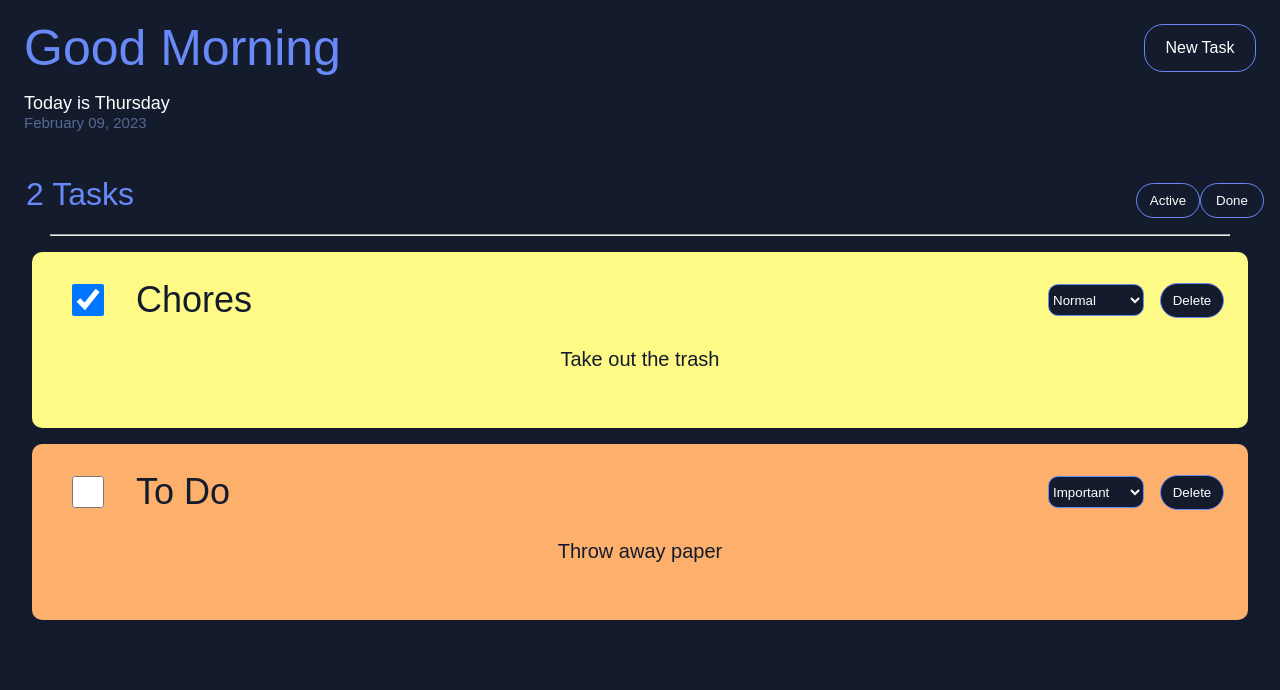
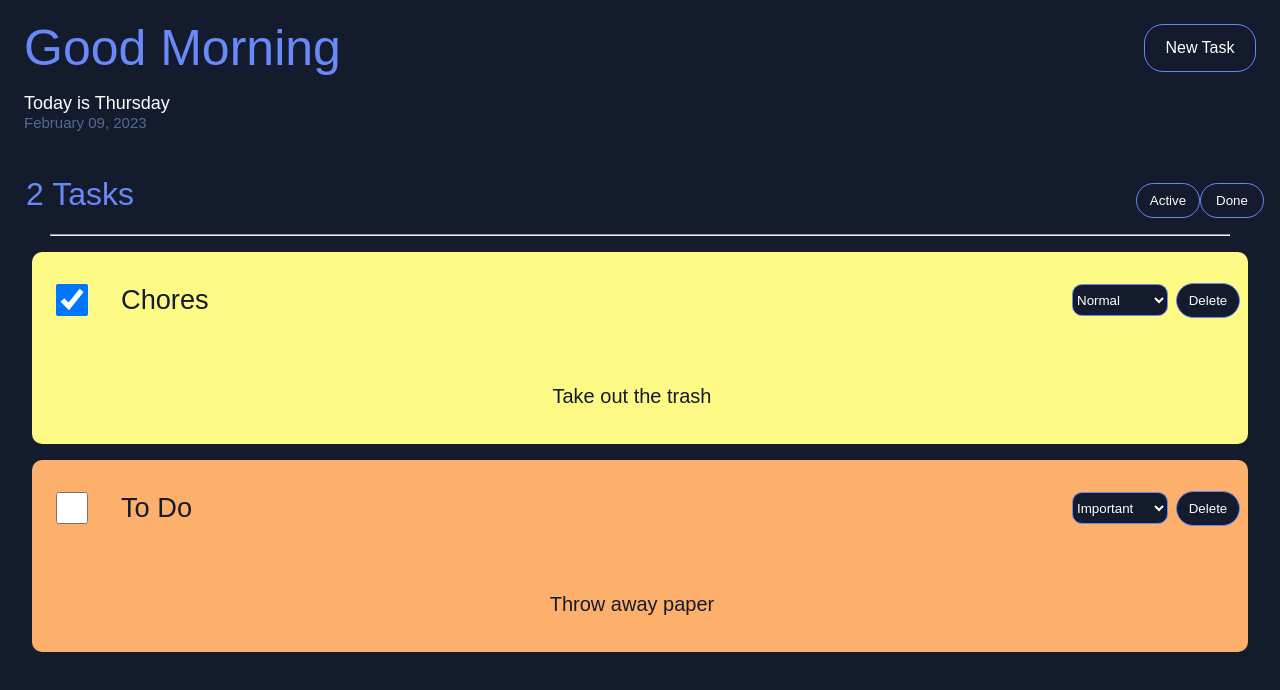
Before and after one commit to dilekbaykara/to-do-list, a React (Create React App) app: page / in a window 1280 px wide. Shown: the top 690 px of the page. Built offline with nearby package versions, Linux system fonts and the light colour scheme; a web font is replaced by a local one.

Commit message:
styling position of description box

```diff
--- a/src/App.css
+++ b/src/App.css
@@ -10,7 +10,7 @@
   border: 1px #ffff;
   color: #131b2d;
   margin: 1rem;
-  height: 11rem;
+  height: 12rem;
   border-radius: 10px;
   margin-left: 2rem;
   margin-right: 2rem;
@@ -22,10 +22,9 @@
 
 .checkbox-title-container {
     margin-top: 1rem;
-    padding: 1rem;
     display: grid;
-    grid-template-columns: repeat(5, 1fr);
-    grid-template-rows: repeat(1, 4rem);
+    grid-template-columns: repeat(6, 1fr);
+    grid-template-rows: repeat(2, 1fr);
     margin-left: -0.5rem;
     align-items: center;
     margin-right: 0.5rem;
@@ -44,11 +43,11 @@
 /* ADJUST THIS LATER*/
 #delete-div{
   justify-self: end;
-  grid-column: 5;
+  grid-column: 6;
   grid-row: 1;
   overflow: hidden;
   display: flex;
-  gap: 1rem;
+  gap: 0.5rem;
   /* background-color: aliceblue; */
 }
 
@@ -68,7 +67,7 @@
 .check-title-div{
   display: flex;
   align-items: center;
-  grid-column: 1/3;
+  grid-column: 1/4;
   grid-row: 1;
 
 }
@@ -85,27 +84,35 @@
   font-family: elza, sans-serif;
   font-weight: 500;
   font-style: normal;
-  margin: 0;
-  padding: 0;
-  grid-column: 2/3;
-  grid-row: 1;
+  padding: 1px;
   display: flex;
-  flex-shrink: 0;
-  flex-wrap: wrap;
+  flex-shrink: 2;
   align-content: center;
   font-family: elza, sans-serif;
   font-weight: 500;
   font-style: normal;
-  height: 7rem;
-  width: 100%;
+  width: fit-content;
   color: #131b2d;
-  font-size: 36px;
+  align-items: center;
+  justify-content: center;
+  flex-direction: row;
+  font-size: 1.7rem;
 }
 
 .description-box {
+  grid-column: 2/6;
+  grid-row: 2;
+  margin: 1rem;
   display: flex;
+  align-content: center;
   justify-content: center;
+  align-items: center;
 }
+/*
+.description{
+
+
+} */
 
 .form-container {
   display: flex;
@@ -200,8 +207,6 @@ select {
   }
 
  #completed-task-counter{
-
-
   grid-column: 1/3;
   justify-self: start;
   width: 21rem;
--- a/src/App.tsx
+++ b/src/App.tsx
@@ -124,10 +124,13 @@ console.log(props.toDo)
             Delete
           </button>
         </div>
-      </div>
-      <div className="description-box">
+        <div className="description-box">
         <span className="description">{props.toDo.description}</span>
       </div>
+      </div>
+      {/* <div className="description-box">
+        <span className="description">{props.toDo.description}</span>
+      </div> */}
       <br />
       <span className="to-do-date">
         {/* {props.toDo.duedate.toLocaleDateString()} */}
```
